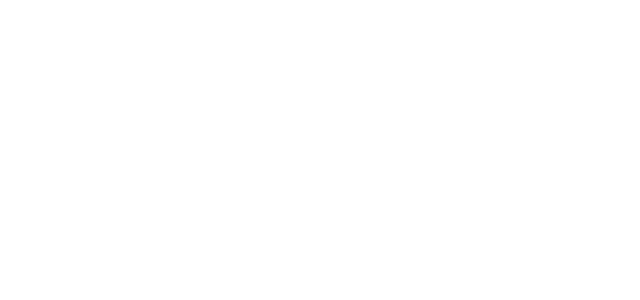
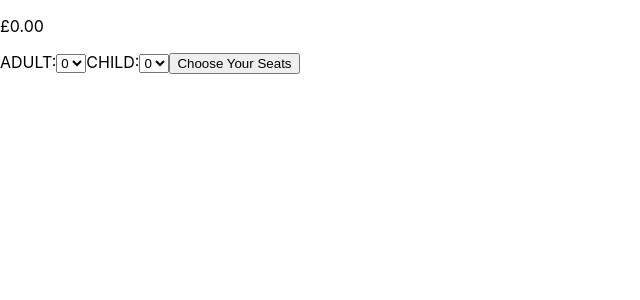
Before and after one commit to futuresocks/cinemasite, a React (Create React App) app in the folder cinema_front_end/: page /screenings/1 in a window 1280 px wide. Shown: the top 300 px of the page, without its empty margins (0-640 px from the left). Built offline with nearby package versions, Linux system fonts and the light colour scheme.

Commit message:
adds ticket selector

```diff
--- a/cinema_front_end/src/App.js
+++ b/cinema_front_end/src/App.js
@@ -1,13 +1,19 @@
 import React, { Component } from 'react';
 import CinemaContainer from './containers/CinemaContainer';
-import {BrowserRouter as Router, Route} from 'react-router-dom';
+import ScreeningContainer from './containers/ScreeningContainer';
+import {BrowserRouter as Router, Route, Switch} from 'react-router-dom';
 
 
 class App extends Component {
   render() {
     return (
       <Router>
-        <Route exact path = "/" component = {CinemaContainer}/>
+        <Switch>
+          <Route exact path = "/" component = {CinemaContainer}/>
+            <Route path = "/screenings/:id" render = {(props) =>
+                <ScreeningContainer screeningId = {props.match.params.id}/>
+              }/>
+        </Switch>
       </Router>
     );
   }
--- /dev/null
+++ b/cinema_front_end/src/components/PriceDisplay.js
@@ -0,0 +1,7 @@
+import React from 'react';
+
+const PriceDisplay = ({price}) => (
+  <p className = "price">£{price}.00</p>
+)
+
+export default PriceDisplay;
--- /dev/null
+++ b/cinema_front_end/src/components/TicketSelector.js
@@ -0,0 +1,58 @@
+import React, {Component} from 'react';
+import prices from '../constants/Prices';
+
+class TicketSelector extends Component {
+  constructor(props){
+    super(props);
+    this.state = {
+      tickets: {}
+    };
+    for(let ticketLevel in prices){
+      this.state.tickets[ticketLevel] = 0;
+    }
+    this.handleChange = this.handleChange.bind(this);
+    this.generateOptions = this.generateOptions.bind(this);
+    this.handleSubmit = this.handleSubmit.bind(this);
+  }
+
+  handleSubmit(evt){
+    evt.preventDefault();
+  }
+
+  handleChange(evt){
+    let tickets = this.state.tickets;
+    tickets[evt.target.id] = evt.target.value;
+    this.setState({tickets}, () => {
+      this.props.handleSubmit(this.state.tickets)
+    });
+  }
+
+  generateOptions(){
+    return [0,1,2,3,4,5].map(number => <option value ={number}>{number}</option>)
+  }
+
+  render(){
+
+    const ticketOptions = Object.keys(prices).map(ticketLevel => {
+      return (
+        <>
+        <label for={ticketLevel}>{ticketLevel.toUpperCase()}:</label>
+        <select id= {ticketLevel} onChange = {this.handleChange} value = {this.state.tickets[ticketLevel]}>
+        {this.generateOptions()}
+        </select>
+        </>
+      )
+    })
+
+    return(
+      <>
+      <form onSubmit = {this.handleSubmit}>
+      {ticketOptions}
+      <input type = "submit" value = "Choose Your Seats"/>
+      </form>
+      </>
+    )
+  }
+}
+
+export default TicketSelector;
--- /dev/null
+++ b/cinema_front_end/src/constants/Prices.js
@@ -0,0 +1,6 @@
+const PRICES = {
+  adult: 10,
+  child: 5
+}
+
+export default PRICES;
--- /dev/null
+++ b/cinema_front_end/src/containers/ScreeningContainer.js
@@ -0,0 +1,42 @@
+import React, {Component} from 'react';
+import TicketSelector from '../components/TicketSelector';
+import PriceDisplay from '../components/PriceDisplay';
+import prices from '../constants/Prices'
+
+class ScreeningContainer extends Component {
+  constructor(props){
+    super(props);
+    this.state = {
+      selectedTickets: [],
+      selectedSeats: [],
+      ticketPrice: 0
+    }
+    this.calculatePrice = this.calculatePrice.bind(this);
+    this.handleTicketSubmit = this.handleTicketSubmit.bind(this);
+  }
+
+  handleTicketSubmit(selectedTickets){
+    let ticketPrice = this.calculatePrice(selectedTickets);
+    this.setState({selectedTickets, ticketPrice})
+  }
+
+  calculatePrice(ticketObject){
+    let totalPrice = 0;
+    for(let priceLevel in prices){
+      totalPrice += prices[priceLevel] * ticketObject[priceLevel]
+    }
+    return totalPrice;
+  }
+
+  render(){
+    return (
+      <>
+      <PriceDisplay price = {this.state.ticketPrice}/>
+      <TicketSelector handleSubmit = {this.handleTicketSubmit}/>
+      </>
+    )
+  }
+
+}
+
+export default ScreeningContainer;
```
